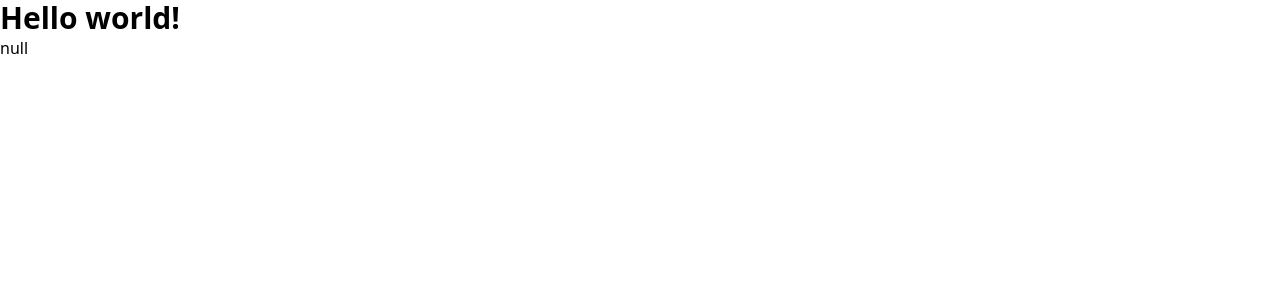
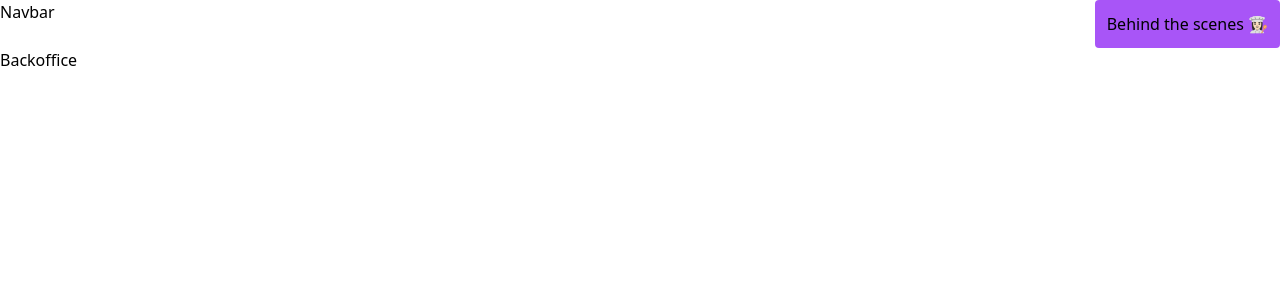
Before and after one commit to a-pyro/sugar-daddy-client, a React (Vite) app: page /backoffice in a window 1280 px wide. Shown: the top 300 px of the page. Built offline with nearby package versions, Linux system fonts and the light colour scheme; no server answers.

Commit message:
feat(app): setup router and skeleton pages

```diff
--- a/package.json
+++ b/package.json
@@ -17,6 +17,8 @@
   "devDependencies": {
     "@types/react": "^18.0.26",
     "@types/react-dom": "^18.0.9",
+    "@types/react-router": "^5.1.20",
+    "@types/react-router-dom": "^5.3.3",
     "@vitejs/plugin-react": "^3.0.0",
     "autoprefixer": "^10.4.13",
     "postcss": "^8.4.21",
--- a/src/App.tsx
+++ b/src/App.tsx
@@ -1,18 +1,18 @@
-import { useState, useEffect } from 'react'
-import { API_URL } from './env'
+import { BrowserRouter as Router, Routes, Route } from 'react-router-dom'
+import Home from './containers/home/Home'
+import Backoffice from './containers/backoffice/Backoffice'
+import Navbar from './components/Navbar'
 
 function App() {
-  // Test call api
-  const [data, setData] = useState(null)
-  useEffect(() => {
-    fetch(`${API_URL}/sweets`)
-      .then((response) => response.json())
-      .then((json) => setData(json))
-  }, [])
   return (
     <>
-      <h1 className='text-3xl font-bold'>Hello world!</h1>
-      {JSON.stringify(data)}
+      <Navbar />
+      <Router>
+        <Routes>
+          <Route path='/' element={<Home />} />
+          <Route path='/backoffice' element={<Backoffice />} />
+        </Routes>
+      </Router>
     </>
   )
 }
--- /dev/null
+++ b/src/components/Button.tsx
@@ -0,0 +1,17 @@
+interface ButtonProps {
+  text: string
+  onClick: () => void
+  customClass?: string
+}
+const Button = ({ text, onClick, customClass }: ButtonProps) => {
+  return (
+    <button
+      onClick={onClick}
+      className={customClass ?? 'rounded bg-purple-500 border-l-pink-500 p-3'}
+    >
+      {text}
+    </button>
+  )
+}
+
+export default Button
--- /dev/null
+++ b/src/components/Navbar.tsx
@@ -0,0 +1,15 @@
+import Button from './Button'
+
+const Navbar = () => {
+  return (
+    <nav className='flex justify-between'>
+      <div>Navbar</div>
+      <Button
+        text='Behind the scenes 👩🏻‍🍳'
+        onClick={() => console.log(`Don't touch me 🙅🏻‍♂️`)}
+      />
+    </nav>
+  )
+}
+
+export default Navbar
--- /dev/null
+++ b/src/containers/backoffice/Backoffice.tsx
@@ -0,0 +1,5 @@
+const Backoffice = () => {
+  return <div>Backoffice</div>
+}
+
+export default Backoffice
--- /dev/null
+++ b/src/containers/home/Home.tsx
@@ -0,0 +1,5 @@
+const Home = () => {
+  return <div>Home</div>
+}
+
+export default Home
```
Also changed, not shown: 1 other file (tests, documents, lock files or other folders).
